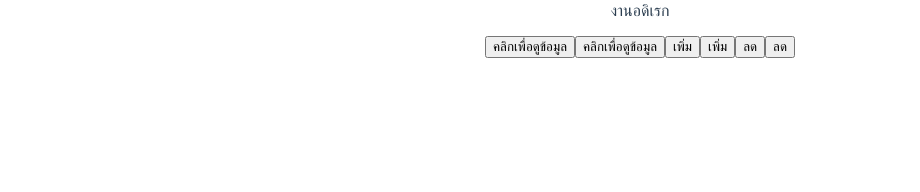
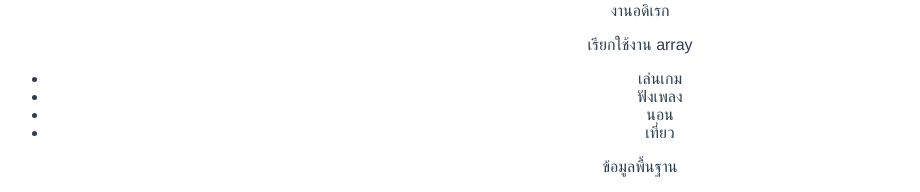
Before and after one commit to anuntawee/my-app, a Vue app: page / in a window 1280 px wide. Shown: the part 584-776 px from the top of the page, without its empty margins (0-920 px from the left). Built offline with nearby package versions, Linux system fonts and the light colour scheme.

Commit message:
test array

```diff
--- a/src/App.vue
+++ b/src/App.vue
@@ -16,8 +16,9 @@
 
     <p>ที่อยู่ <span v-html="address"></span></p>
     <a :href="social">facebook</a>
-    <p>งานอดิเรก</p> <!-- เรียกใช้งาน array -->
-    <!-- <ul>
+    <p>งานอดิเรก</p>
+    เรียกใช้งาน array
+    <ul>
       <li>{{hobby[0]}}</li>
       <li>{{hobby[1]}}</li>
       <li>{{hobby[2]}}</li>
@@ -29,7 +30,7 @@
       <li> น้ำหนัก {{general.weight}}</li>
       <li> ส่วนสูง {{general.height}}</li>
       <li> โรคประจำตัว {{general.status}}</li>
-    </ul> -->
+    </ul>
 
     <button v-on:click="showdata">คลิกเพื่อดูข้อมูล</button>
     <button @click="showdata">คลิกเพื่อดูข้อมูล</button> <!--เขียนได้ สองแบบ-->
```
